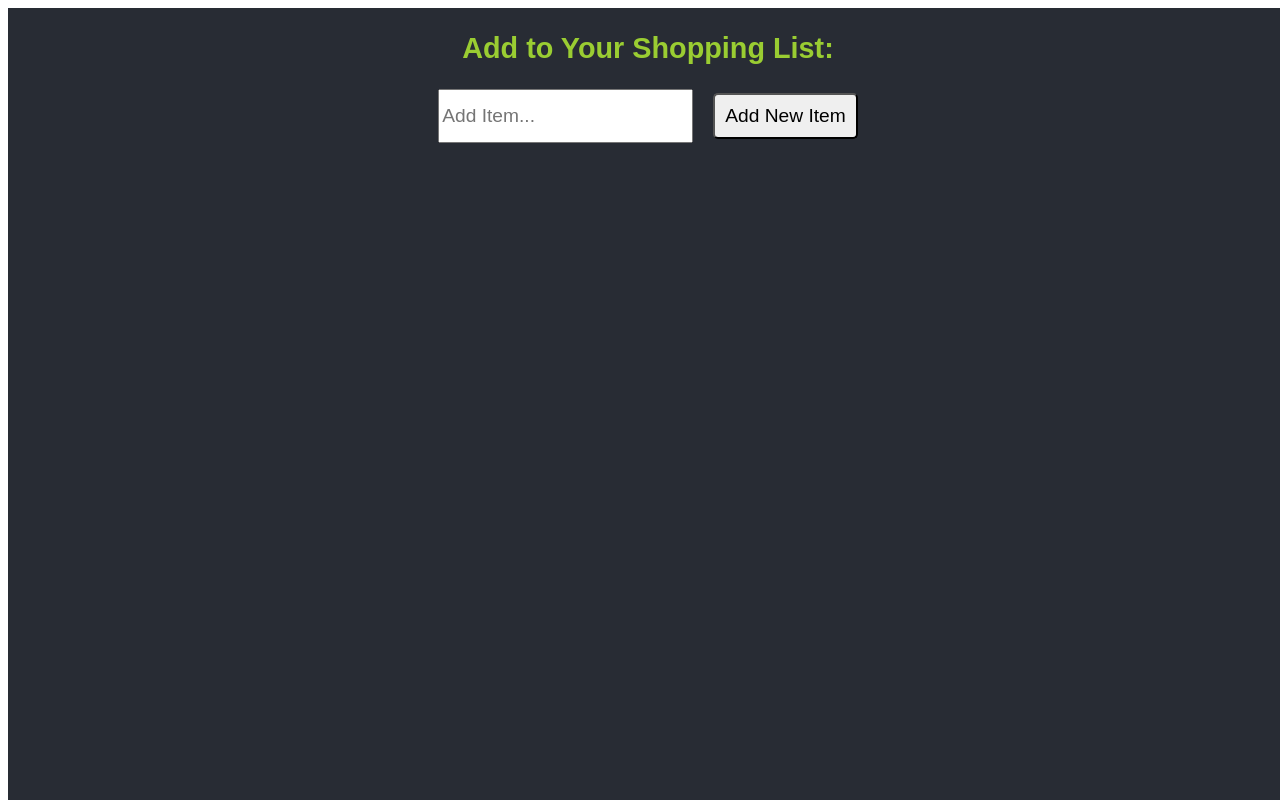
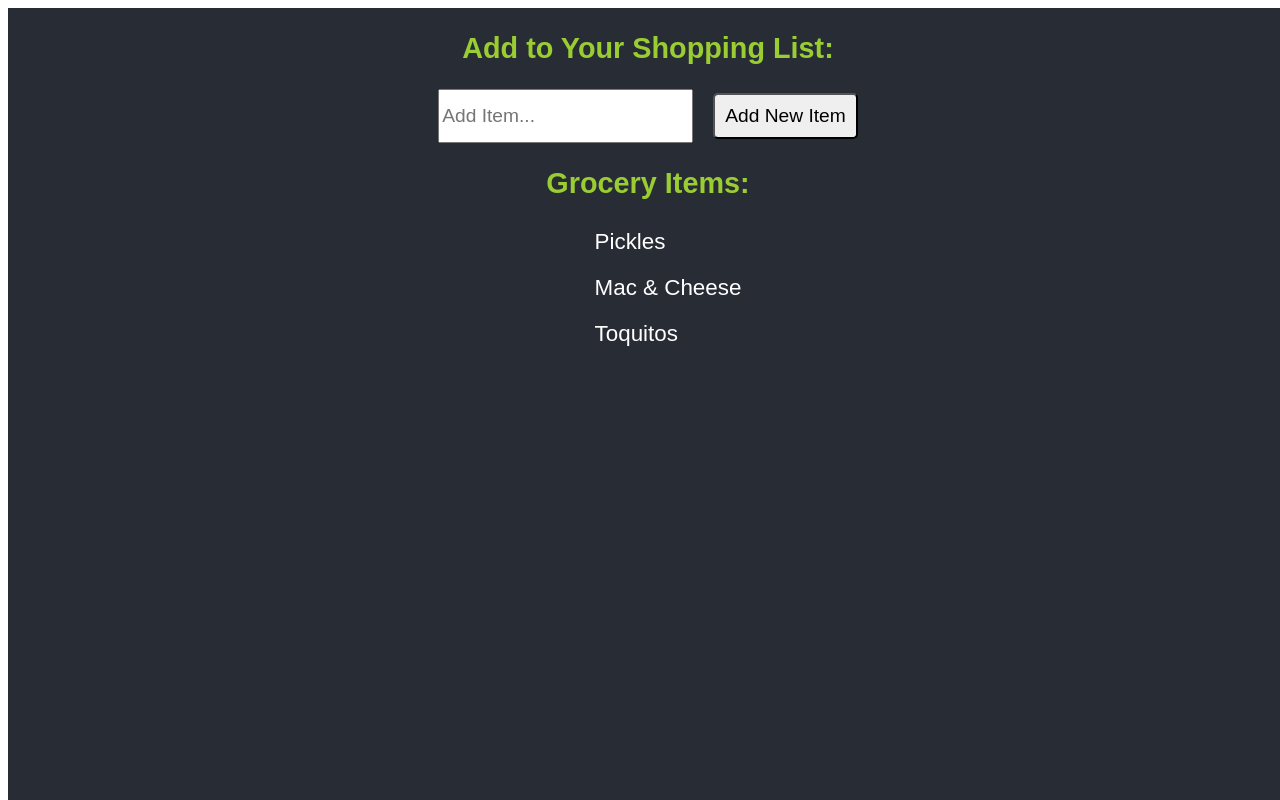
Before and after one commit to tannermeck/shopping-list, a React app: page / in a window 1280 px wide. Shown: the top 800 px of the page. Built offline with nearby package versions, Linux system fonts and the light colour scheme.

Commit message:
shopping list rendering grocery items and adding grocery items

```diff
--- a/src/App.jsx
+++ b/src/App.jsx
@@ -1,4 +1,4 @@
-import ShoppingList from './components/ShoppingList';
+import ShoppingList from './components/ShoppingList/ShoppingList';
 
 export default function App() {
   return <ShoppingList />;
--- /dev/null
+++ b/src/components/Items/Items.jsx
@@ -0,0 +1,15 @@
+import style from './items.css';
+
+function Items({ list }){
+    return (
+        <div className={style.itemContainer}>
+            <h1 className={style.groceryHeader}>Grocery Items:</h1>
+            <ul>
+            {list.map(food => (
+                <li key={food.id} className={style.listItem}>{food.name}</li>
+            ))}
+            </ul>
+        </div>
+    )
+}
+export default Items;
--- /dev/null
+++ b/src/components/Items/items.css
@@ -0,0 +1,16 @@
+.itemContainer {
+    display: flex;
+    align-items: center;
+    flex-direction: column;
+    min-height: 100vh;
+    color: yellowgreen;
+}
+.groceryHeader {
+    margin-bottom: 0px;
+}
+.listItem {
+    color: white;
+    list-style: none;
+    padding: 10px;
+    font-size: 1.4rem;
+}
--- a/src/components/ShoppingList.jsx
+++ /dev/null
@@ -1,16 +0,0 @@
-import style from './shoppingList.css'
-
-function ShoppingList(){
-    return (
-        <section className={style.shoppingContainer}>
-            <div className={style.inputField}>
-                <h1 className={style.header}>Add to Your Shopping List:</h1>
-                <form className={style.form}>
-                    <input className={style.inputBox} type='text' placeholder='Add Item...'/>
-                    <button className={style.submitButton}>Add New Item</button>
-                </form>
-            </div>
-        </section>
-    )
-}
-export default ShoppingList;
--- /dev/null
+++ b/src/components/ShoppingList/ShoppingList.jsx
@@ -0,0 +1,69 @@
+import { useReducer, useState } from 'react';
+import Items from '../Items/Items';
+import style from './shoppingList.css'
+
+let initialItems = [
+    { id: 0,
+      name: 'Pickles',
+      done: false
+    },
+    { id: 1,
+      name: 'Mac & Cheese',
+      done: false
+    },
+    { id: 2,
+      name: 'Toquitos',
+      done: false
+    }
+]
+
+function itemsReducer(items, action){
+    switch(action.type){
+        case 'add' : {
+            return [...items, {id: action.id, name: action.name, done: false}]
+        }
+        default: {
+            throw Error('Action Not Found')
+        }
+    }
+}
+
+function ShoppingList(){
+    const [name, setName] = useState('')
+    const [items, dispatch] = useReducer(itemsReducer, initialItems)
+
+    const addNewItem = (name) => {
+        dispatch({
+            type: 'add',
+            id: items.length,
+            name
+        })
+    }
+    const handleNewItem = (e) => {
+        e.preventDefault();
+        addNewItem(name)
+        setName('')
+    }
+
+    return (
+        <section className={style.shoppingContainer}>
+            <div className={style.inputField}>
+                <h1 className={style.header}>Add to Your Shopping List:</h1>
+                <form className={style.form} onSubmit={handleNewItem}>
+                    <input className={style.inputBox}
+                    type='text'
+                    placeholder='Add Item...'
+                    value={name}
+                    onChange={(e) => setName(e.target.value)}
+                    />
+
+                    <button className={style.submitButton}>Add New Item</button>
+                </form>
+            </div>
+            <div>
+                <Items list={items}/>
+            </div>
+        </section>
+    )
+}
+export default ShoppingList;
--- a/src/components/shoppingList.css
+++ b/src/components/ShoppingList/shoppingList.css
@@ -7,10 +7,8 @@
 }
 .inputField {
     display: flex;
-    /* justify-content: center; */
     align-items: center;
     flex-direction: column;
-    min-height: 100vh;
 }
 .header {
     color: yellowgreen;
```
